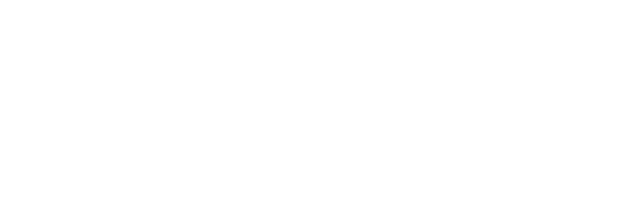
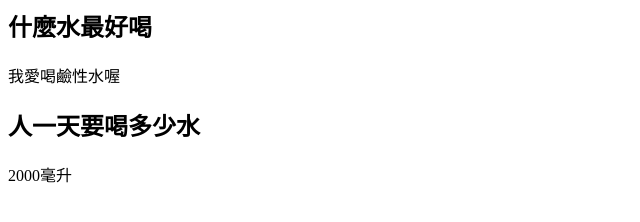
Before and after one commit to ChloeHuang07/web2, a plain HTML site: page index.htm in a window 1280 px wide. Shown: the whole page, without its empty margins (0-640 px from the left). Drawn offline with Linux system fonts and the light colour scheme.

Commit message:
Update index.htm

```diff
--- a/index.htm
+++ b/index.htm
@@ -5,6 +5,9 @@
     <title>水好好喝</title>
     </head>
   <body>
-
+  <h2>什麼水最好喝</h2>
+    <p>我愛喝鹼性水喔</p>
+    <h2>人一天要喝多少水</h2>
+     <p>2000毫升</p>
   </body>
   </html>
```
